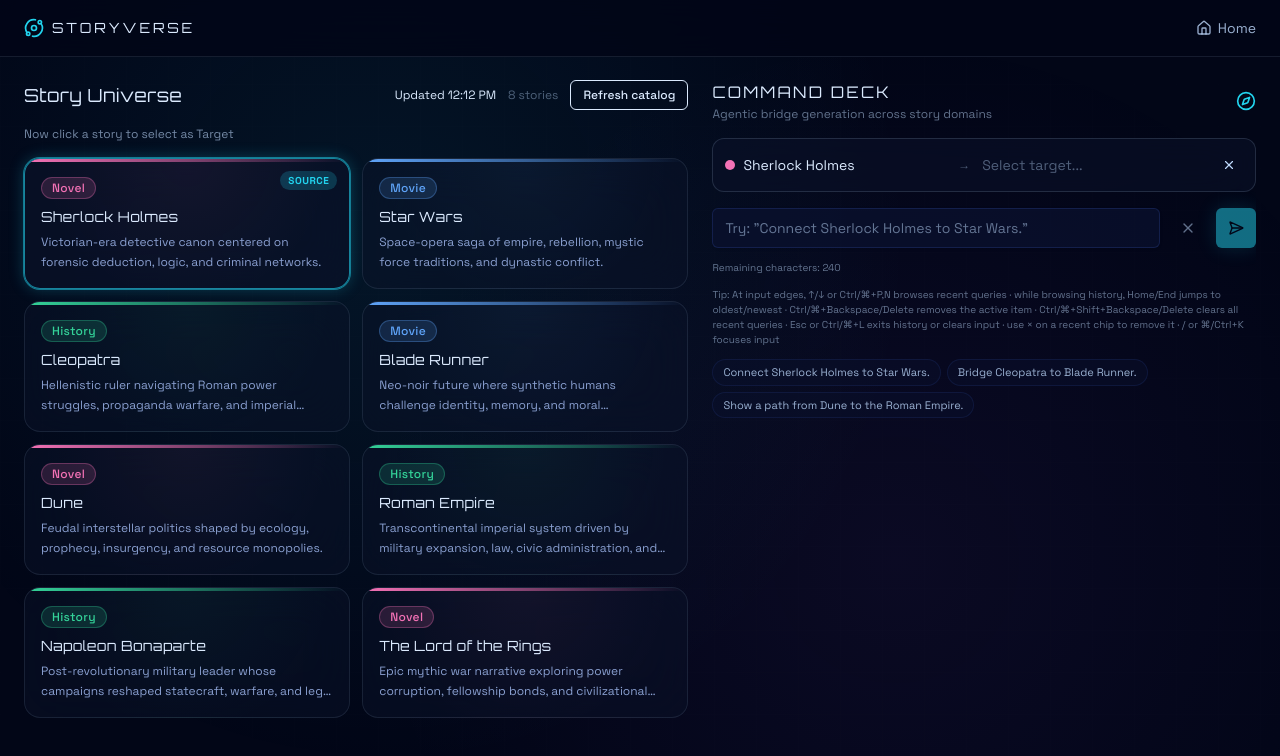
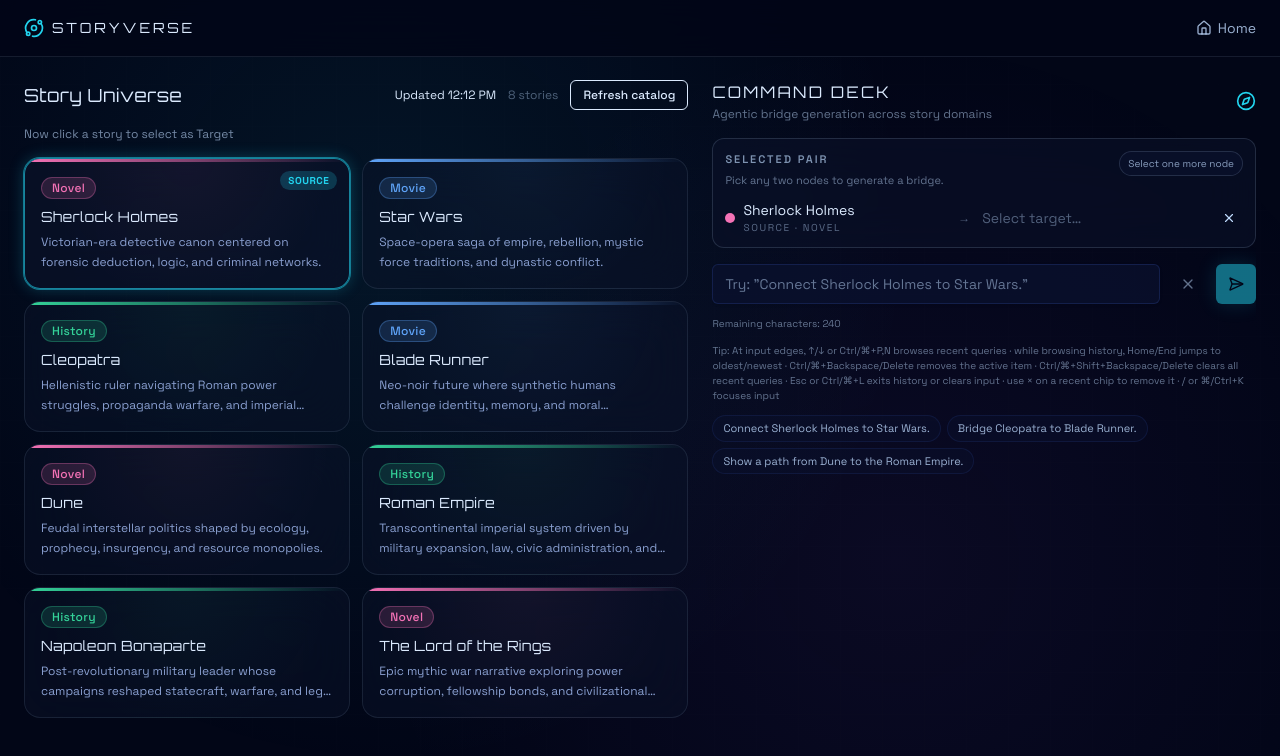
Before and after one commit to MosslandOpenDevs/StoryVerse, a Next.js app in the folder storyverse-web/: page /universe in a window 1280 px wide. Both pictures are taken after a click on the button 187 px from the left and 223 px from the top of the page. Shown: the top 756 px of the page. Built offline with nearby package versions, Linux system fonts and the light colour scheme.

Commit message:
feat(universe): clarify selected pair state

```diff
--- a/storyverse-web/src/components/universe/BridgePanel.tsx
+++ b/storyverse-web/src/components/universe/BridgePanel.tsx
@@ -42,6 +42,7 @@ export function BridgePanel({ state }: BridgePanelProps) {
           onSwap={state.swapSelection}
           onClear={state.clearSelection}
           onGenerate={state.generateBridge}
+          uiLocale={state.uiLocale}
           isPending={state.isPending}
         />
 
--- a/storyverse-web/src/components/universe/SelectedPairBar.tsx
+++ b/storyverse-web/src/components/universe/SelectedPairBar.tsx
@@ -19,8 +19,40 @@ interface SelectedPairBarProps {
   onSwap: () => void;
   onClear: () => void;
   onGenerate: () => void;
+  uiLocale: "en" | "ko";
   isPending: boolean;
 }
+
+const LABELS = {
+  en: {
+    selectionTitle: "Selected pair",
+    selectionHelp: "Pick any two nodes to generate a bridge.",
+    sourceEmpty: "Select source…",
+    targetEmpty: "Select target…",
+    sourceLabel: "Source",
+    targetLabel: "Target",
+    swap: "Swap",
+    clear: "Clear",
+    generate: "Generate Bridge",
+    generating: "Generating Bridge…",
+    ready: "Ready",
+    incomplete: "Select one more node",
+  },
+  ko: {
+    selectionTitle: "선택된 페어",
+    selectionHelp: "노드 두 개를 고르면 브리지를 생성할 수 있어요.",
+    sourceEmpty: "출발 노드를 고르세요…",
+    targetEmpty: "도착 노드를 고르세요…",
+    sourceLabel: "출발",
+    targetLabel: "도착",
+    swap: "서로 바꾸기",
+    clear: "초기화",
+    generate: "브리지 생성",
+    generating: "브리지 생성 중…",
+    ready: "생성 준비 완료",
+    incomplete: "노드를 하나 더 선택하세요",
+  },
+} as const;
 
 export function SelectedPairBar({
   catalog,
@@ -29,15 +61,31 @@ export function SelectedPairBar({
   onSwap,
   onClear,
   onGenerate,
+  uiLocale,
   isPending,
 }: SelectedPairBarProps) {
   const source = findCatalogNodeIn(catalog, selectedSourceId);
   const target = findCatalogNodeIn(catalog, selectedTargetId);
+  const labels = LABELS[uiLocale] ?? LABELS.en;
 
   if (!source && !target) return null;
 
   return (
     <div className="rounded-xl border border-cosmos-200/15 bg-panel/60 p-3 backdrop-blur-xl">
+      <div className="mb-3 flex items-start justify-between gap-3">
+        <div>
+          <p className="text-[11px] font-semibold uppercase tracking-[0.18em] text-cosmos-200/65">
+            {labels.selectionTitle}
+          </p>
+          <p className="mt-1 text-[11px] text-cosmos-200/50">
+            {labels.selectionHelp}
+          </p>
+        </div>
+        <span className="rounded-full border border-cosmos-200/15 bg-cosmos-900/50 px-2 py-1 text-[10px] text-cosmos-200/70">
+          {source && target && source.id !== target.id ? labels.ready : labels.incomplete}
+        </span>
+      </div>
+
       <div className="flex items-center gap-3">
         {/* Source */}
         <div className="flex min-w-0 flex-1 items-center gap-2">
@@ -46,12 +94,15 @@ export function SelectedPairBar({
               <span
                 className={`h-2.5 w-2.5 shrink-0 rounded-full ${DOMAIN_DOT_COLORS[source.medium]}`}
               />
-              <span className="truncate text-sm text-cosmos-100">
-                {source.title}
-              </span>
+              <div className="min-w-0">
+                <div className="truncate text-sm text-cosmos-100">{source.title}</div>
+                <div className="text-[10px] uppercase tracking-[0.16em] text-cosmos-200/45">
+                  {labels.sourceLabel} · {source.medium}
+                </div>
+              </div>
             </>
           ) : (
-            <span className="text-sm text-cosmos-200/40">Select source...</span>
+            <span className="text-sm text-cosmos-200/40">{labels.sourceEmpty}</span>
           )}
         </div>
 
@@ -65,12 +116,15 @@ export function SelectedPairBar({
               <span
                 className={`h-2.5 w-2.5 shrink-0 rounded-full ${DOMAIN_DOT_COLORS[target.medium]}`}
               />
-              <span className="truncate text-sm text-cosmos-100">
-                {target.title}
-              </span>
+              <div className="min-w-0">
+                <div className="truncate text-sm text-cosmos-100">{target.title}</div>
+                <div className="text-[10px] uppercase tracking-[0.16em] text-cosmos-200/45">
+                  {labels.targetLabel} · {target.medium}
+                </div>
+              </div>
             </>
           ) : (
-            <span className="text-sm text-cosmos-200/40">Select target...</span>
+            <span className="text-sm text-cosmos-200/40">{labels.targetEmpty}</span>
           )}
         </div>
 
@@ -83,7 +137,8 @@ export function SelectedPairBar({
               className="h-7 w-7"
               onClick={onSwap}
               disabled={isPending}
-              title="Swap"
+              title={labels.swap}
+              aria-label={labels.swap}
             >
               <ArrowLeftRight className="h-3.5 w-3.5" />
             </Button>
@@ -94,7 +149,8 @@ export function SelectedPairBar({
             className="h-7 w-7"
             onClick={onClear}
             disabled={isPending}
-            title="Clear"
+            title={labels.clear}
+            aria-label={labels.clear}
           >
             <X className="h-3.5 w-3.5" />
           </Button>
@@ -110,7 +166,7 @@ export function SelectedPairBar({
         >
           {isPending ? (
             <>
-              Generating Bridge...
+              {labels.generating}
               <span
                 className="inline-block h-3.5 w-3.5 rounded-full border-2 border-cosmos-100/40 border-t-cosmos-100/90 animate-spin"
                 aria-hidden
@@ -118,7 +174,7 @@ export function SelectedPairBar({
             </>
           ) : (
             <>
-              Generate Bridge
+              {labels.generate}
               <Zap className="h-4 w-4" />
             </>
           )}
```
